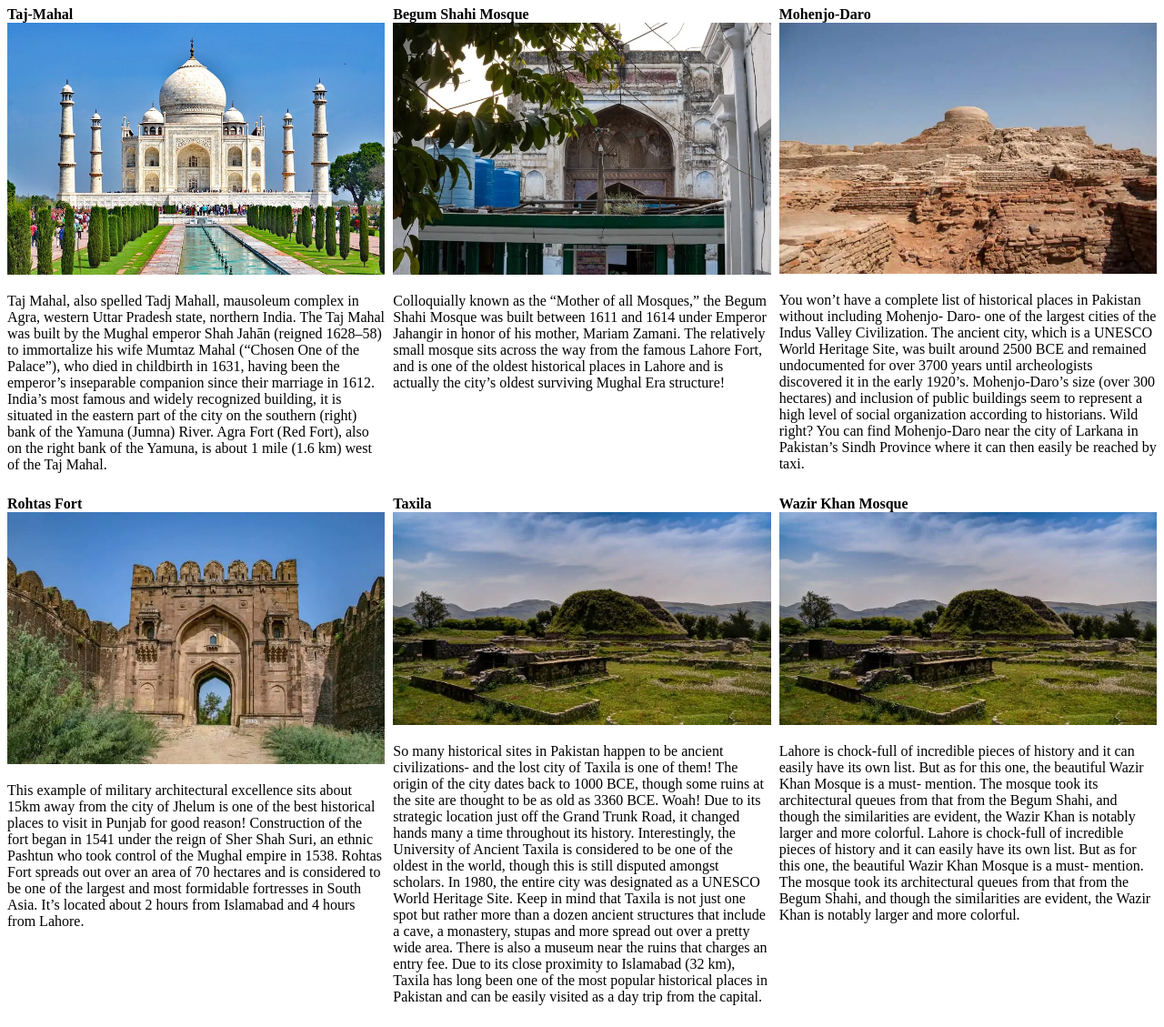
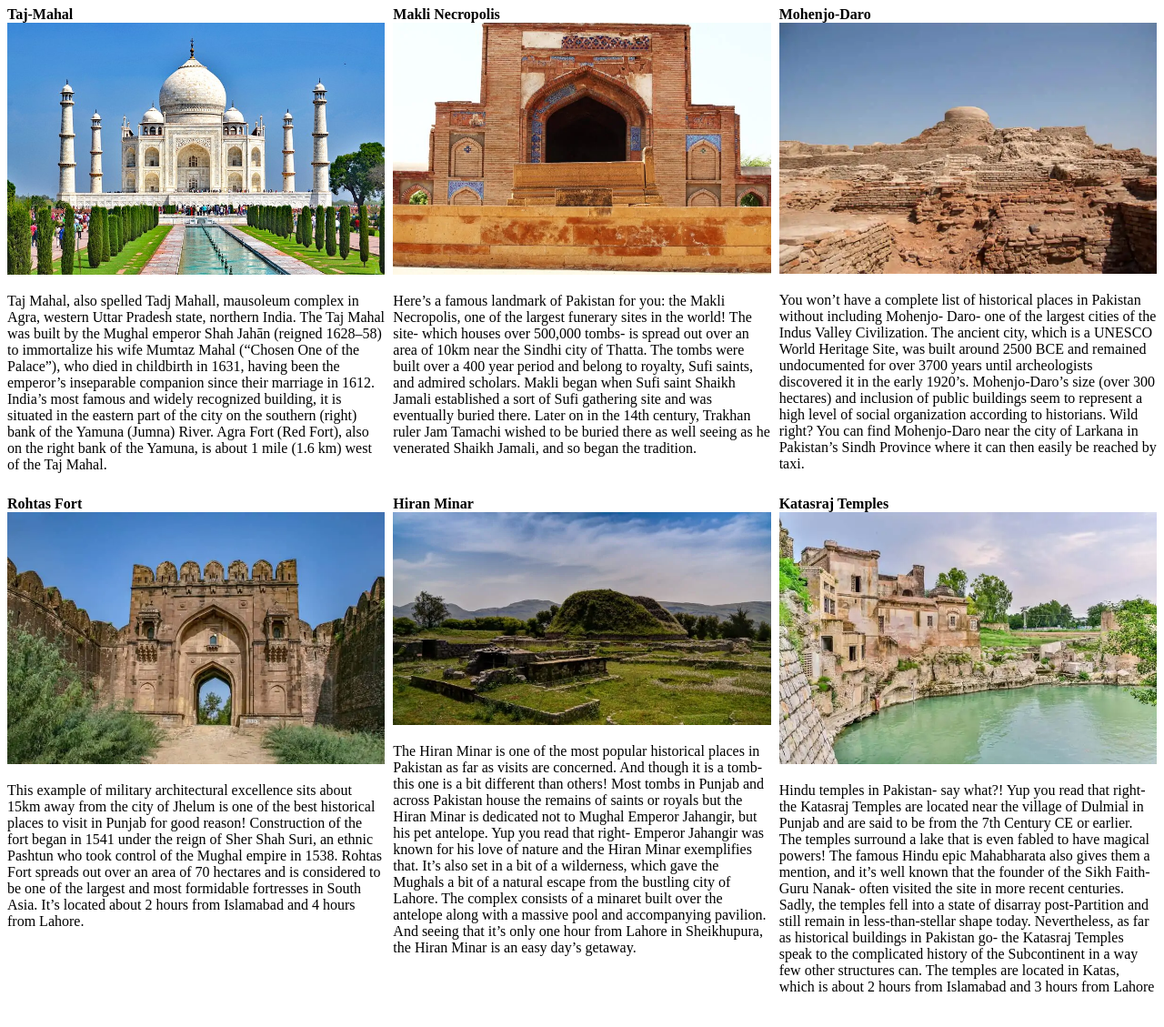
Before and after one commit to ameer-ali-jamali/Assignment-11-Historical-Places-in-Pakistan, a plain HTML site: page index.html in a window 1280 px wide. Shown: the part 73-1202 px from the top of the page at 91% size. Drawn offline with Linux system fonts and the light colour scheme.

Commit message:
Added-some-images-etc

```diff
--- a/index.html
+++ b/index.html
@@ -16,30 +16,37 @@
 
             <div>
                 <div>
+
                     <strong>Taj-Mahal</strong>
                     <img src="/images/Taj-Mahal.jpg" alt="">
-                    <p>Taj Mahal, also spelled Tadj Mahall, mausoleum complex in Agra, western Uttar Pradesh state,
+                    <p>
+
+                        Taj Mahal, also spelled Tadj Mahall, mausoleum complex in Agra, western Uttar Pradesh state,
                         northern India. The Taj Mahal was built by the Mughal emperor Shah Jahān (reigned 1628–58) to
                         immortalize his wife Mumtaz Mahal (“Chosen One of the Palace”), who died in childbirth in 1631,
                         having been the emperor’s inseparable companion since their marriage in 1612. India’s most
                         famous and widely recognized building, it is situated in the eastern part of the city on the
                         southern (right) bank of the Yamuna (Jumna) River. Agra Fort (Red Fort), also on the right bank
-                        of the Yamuna, is about 1 mile (1.6 km) west of the Taj Mahal.</p>
+                        of the Yamuna, is about 1 mile (1.6 km) west of the Taj Mahal.
+
+                    </p>
+
+
                 </div>
 
             </div>
             <div>
                 <div>
-                    <strong>Begum Shahi Mosque</strong>
-                    <img src="/images/begum-2.jpg" alt="">
+                    <strong>Makli Necropolis</strong>
+                    <img src="/images/makli.jpg" alt="">
                 </div>
-                <p>Colloquially known as the “Mother of all Mosques,” the Begum Shahi Mosque was built between 1611 and
-                    1614 under Emperor Jahangir in honor of his mother, Mariam Zamani.
-                    The relatively small mosque sits across the way from the famous Lahore Fort, and is one of the
-                    oldest historical places in Lahore and is actually the city’s oldest surviving Mughal Era structure!
+               <p>
+                Here’s a famous landmark of Pakistan for you: the Makli Necropolis, one of the largest funerary sites in the world!
 
-                </p>
+                The site- which houses over 500,000 tombs- is spread out over an area of 10km near the Sindhi city of Thatta. The tombs were built over a 400 year period and belong to royalty, Sufi saints, and admired scholars.
 
+                Makli began when Sufi saint Shaikh Jamali established a sort of Sufi gathering site and was eventually buried there. Later on in the 14th century, Trakhan ruler Jam Tamachi wished to be buried there as well seeing as he venerated Shaikh Jamali, and so began the tradition.
+               </p>
             </div>
             <div>
                 <div>
@@ -78,35 +85,46 @@
             </div>
             <div>
                 <div>
-                    <strong>Taxila</strong>
+                    <strong>Hiran Minar</strong>
                     <img src="/images/taxila.jpg" alt="">
                 </div>
-               <p>So many historical sites in Pakistan happen to be ancient civilizations- and the lost city of Taxila is one of them! The origin of the city dates back to 1000 BCE, though some ruins at the site are thought to be as old as 3360 BCE. Woah!
+<p>
+    The Hiran Minar is one of the most popular historical places in Pakistan as far as visits are concerned. And though it is a tomb- this one is a bit different than others!
 
-                Due to its strategic location just off the Grand Trunk Road, it changed hands many a time throughout its history.
+Most tombs in Punjab and across Pakistan house the remains of saints or royals but the Hiran Minar is dedicated not to Mughal Emperor Jahangir, but his pet antelope.
 
-                Interestingly, the University of Ancient Taxila is considered to be one of the oldest in the world, though this is still disputed amongst scholars. In 1980, the entire city was designated as a UNESCO World Heritage Site.
+Yup you read that right- Emperor Jahangir was known for his love of nature and the Hiran Minar exemplifies that. It’s also set in a bit of a wilderness, which gave the Mughals a bit of a natural escape from the bustling city of Lahore.
 
-                Keep in mind that Taxila is not just one spot but rather more than a dozen ancient structures that include a cave, a monastery, stupas and more spread out over a pretty wide area.
+The complex consists of a minaret built over the antelope along with a massive pool and accompanying pavilion.
 
-                There is also a museum near the ruins that charges an entry fee.
-
-                Due to its close proximity to Islamabad (32 km), Taxila has long been one of the most popular historical places in Pakistan and can be easily visited as a day trip from the capital.</p>
-
+And seeing that it’s only one hour from Lahore in Sheikhupura, the Hiran Minar is an easy day’s getaway.
+</p>
             </div>
             <div>
                 <div>
-                    <strong>Wazir Khan Mosque
+                    <strong>Katasraj Temples
                     </strong>
-                    <img src="/images/taxila.jpg" alt="">
+                    <img src="/images/katas.jpg" alt="">
+                    <p>
+                        Hindu temples in Pakistan- say what?! Yup you read that right- the Katasraj Temples are located
+                        near the village of Dulmial in Punjab and are said to be from the 7th Century CE or earlier. The
+                        temples surround a lake that is even fabled to have magical powers!
+
+                        The famous Hindu epic Mahabharata also gives them a mention, and it’s well known that the
+                        founder of the Sikh Faith- Guru Nanak- often visited the site in more recent centuries.
+
+                        Sadly, the temples fell into a state of disarray post-Partition and still remain in
+                        less-than-stellar shape today. Nevertheless, as far as historical buildings in Pakistan go- the
+                        Katasraj Temples speak to the complicated history of the Subcontinent in a way few other
+                        structures can.
+
+                        The temples are located in Katas, which is about 2 hours from Islamabad and 3 hours from Lahore
+                    </p>
                 </div>
-<p>Lahore is chock-full of incredible pieces of history and it can easily have its own list. But as for this one, the beautiful Wazir Khan Mosque is a must- mention. The mosque took its architectural queues from that from the Begum Shahi, and though the similarities are evident, the Wazir Khan is notably larger and more colorful.
-    Lahore is chock-full of incredible pieces of history and it can easily have its own list. But as for this one, the beautiful Wazir Khan Mosque is a must- mention. The mosque took its architectural queues from that from the Begum Shahi, and though the similarities are evident, the Wazir Khan is notably larger and more colorful.
-</p>
+
+
             </div>
 
-
-        </div>
     </main>
 </body>
 
--- a/style.css
+++ b/style.css
@@ -13,7 +13,7 @@ img{
     }
 h1{
     display: grid;
-    grid: 1;
     justify-content: center;
-    grid-template-columns: 1fr;
+    background-color: rgb(90 84 239);
+    color: #191c17;
 }
```
Also changed, not shown: images/hiran-minar.jpg (added), images/katas.jpg (added), images/makli.jpg (added).
